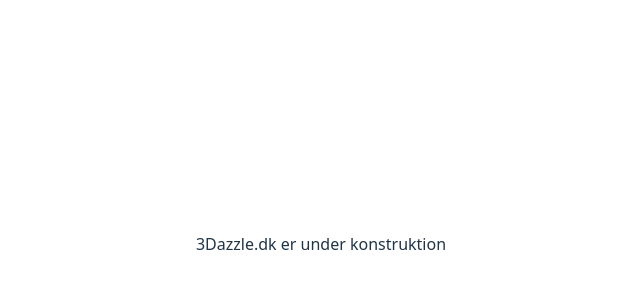
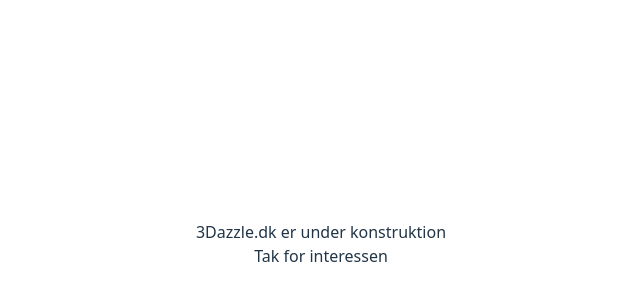
Before and after one commit to bowman89/3dazzle-web, a React (Vite) app: page / in a window 1280 px wide. Shown: the part 156-456 px from the top of the page, without its empty margins (319-959 px from the left). Built offline with nearby package versions, Linux system fonts and the light colour scheme.

Commit message:
message tak

```diff
--- a/src/App.jsx
+++ b/src/App.jsx
@@ -5,6 +5,7 @@
   return (
     <>
       <p>3Dazzle.dk er under konstruktion</p>
+      <p>Tak for interessen</p>
     </>
   )
 }
```
Also changed, not shown: 1 other file (tests, documents, lock files or other folders).
